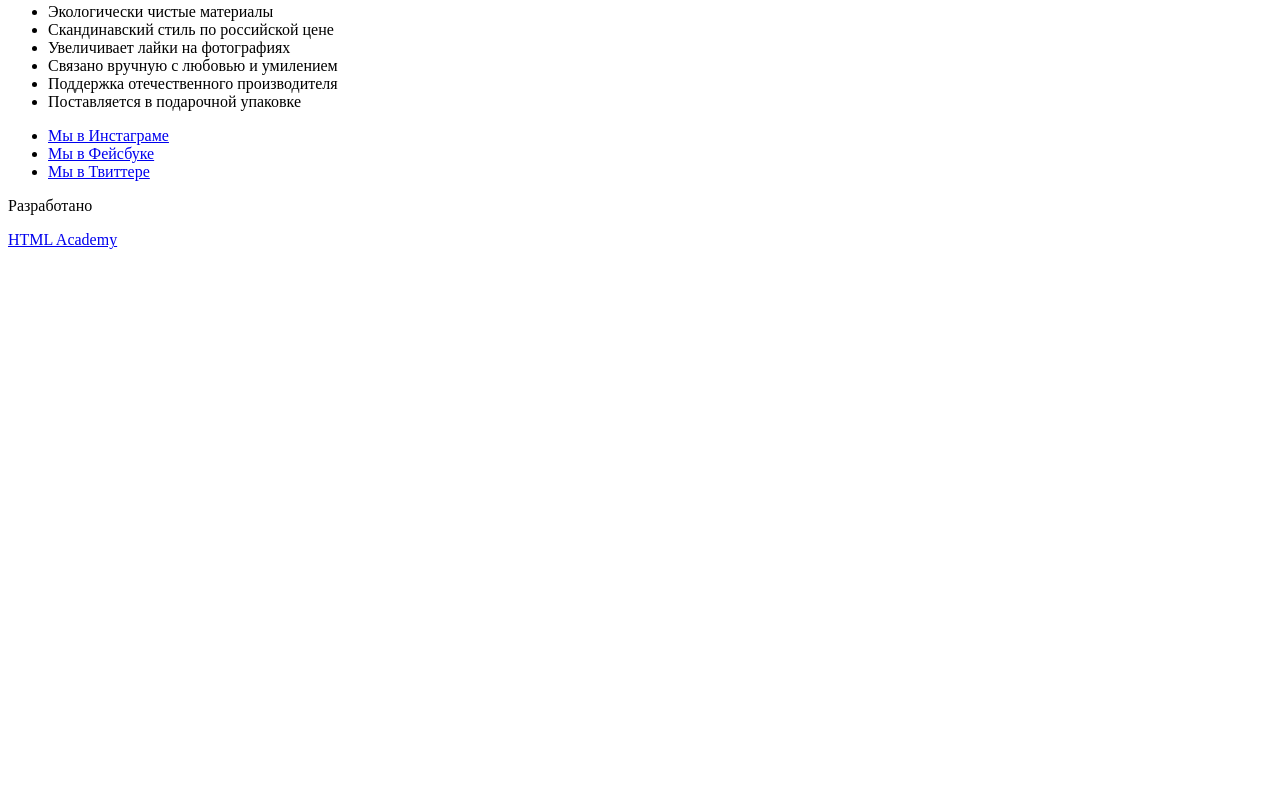
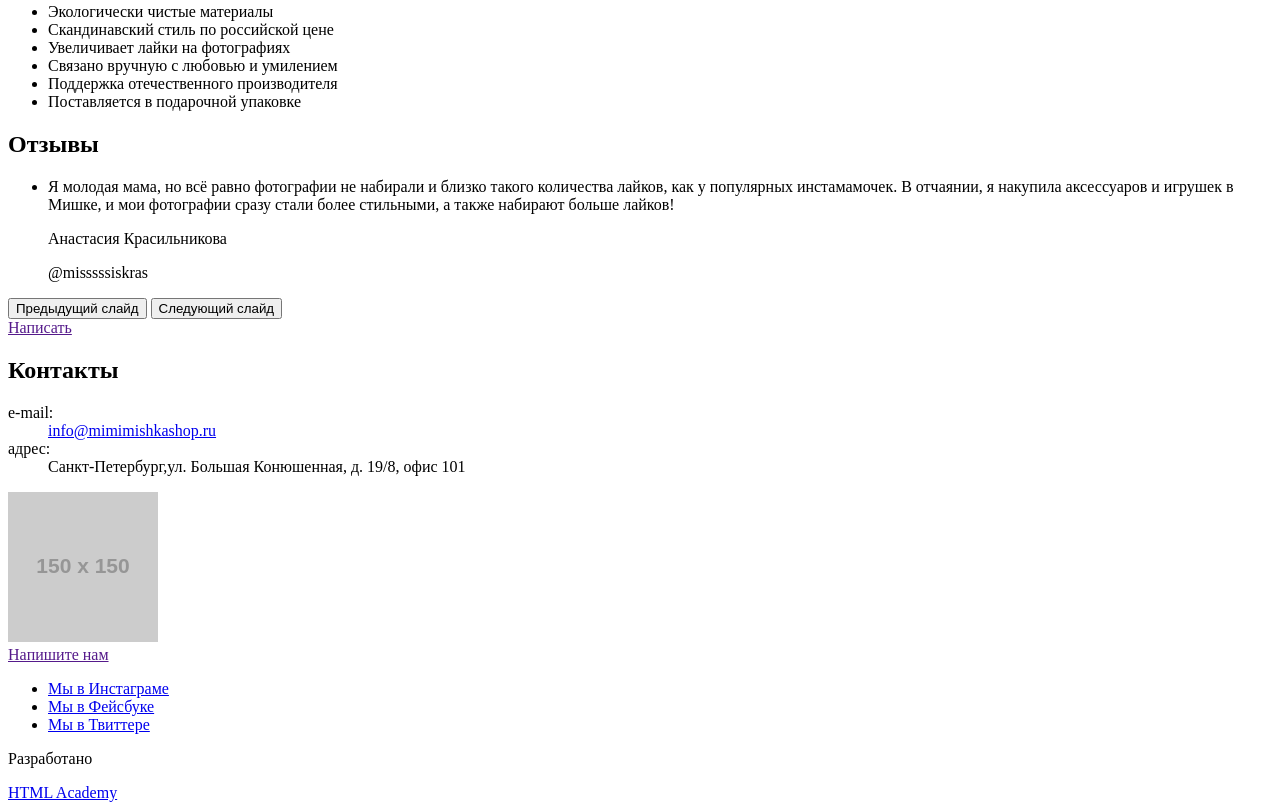
Before and after one commit to ormhildr/34759-mishka-20, a plain HTML site: page source/index.html in a window 1280 px wide. Shown: the part 1075-1885 px from the top of the page. Before the commit the page ends 1332 px from the top, so only its background shows below. Drawn offline with Linux system fonts and the light colour scheme; placeholder pictures from the web are drawn by us.

Commit message:
Изменение разметки

```diff
--- a/source/index.html
+++ b/source/index.html
@@ -38,10 +38,8 @@
                 </ul>
             </div>
         </nav>
-    </header>
-
-    <main class="page-main page-index">
-        <h1 class="page-index__title">Милые штуки ручной работы для дома</h1>
+        <div class="page-header__bottom">
+            <h1 class="page-header__title index-title">Милые штуки ручной работы для дома</h1>
             <section class="articles-menu">
                 <h2 class="visually-hidden">Меню товаров</h2>
                 <ul class="articles-menu__list">
@@ -53,6 +51,10 @@
                     </li>
                 </ul>
             </section>
+        </div>
+    </header>
+
+    <main class="page-main page-index">
         <section class="stocks">
             <h2 class="visually-hidden">Акции магазина</h2>
             <ul class="stocks__list">
@@ -85,6 +87,41 @@
                 <li class="advantages__item">Поставляется в подарочной упаковке</li>
             </ul>
         </section>
+        <section class="reviews">
+            <h2 class="reviews__title">Отзывы</h2>
+            <div class="reviews__wrapper slider">
+                <ul class="reviews__list slider__list">
+                    <li class="reviews__item reviews-item slider__item">
+                        <p class="reviews-item__descr">Я молодая мама, но всё равно фотографии не набирали и близко такого количества лайков, как у популярных инстамамочек. В отчаянии, я накупила аксессуаров и игрушек в Мишке, и мои фотографии сразу стали более стильными, а также набирают
+                            больше лайков!</p>
+                        <div class="reviews-item__author author">
+                            <p class="author__name">Анастасия Красильникова</p>
+                            <p class="author__nickname">@misssssiskras</p>
+                        </div>
+                    </li>
+                </ul>
+                <div class="reviews__toggles slider__toggles">
+                    <button class="slider__toggle toggle-prev" type="button">Предыдущий слайд</button>
+                    <button class="slider__toggle toggle-next" type="button">Следующий слайд</button>
+                </div>
+            </div>
+            <a class="button reviews__button" href="">Написать</a>
+        </section>
+        <section class="contacts">
+            <h2 class="contacts__title">Контакты</h2>
+            <dl class="contacts__address contacts-address">
+                <dt class="contacts-address__title">e-mail:</dt>
+                <dd class="contacts-address__descr contacts-address__descr--mail">
+                    <a class="contacts-address__link" href="mailto:info@mimimishkashop.ru">info@mimimishkashop.ru</a>
+                </dd>
+                <dt class="contacts-address__title">адрес:</dt>
+                <dd class="contacts-address__descr contacts-address__descr--address">Санкт-Петербург,ул. Большая Конюшенная, д. 19/8, офис 101</dd>
+            </dl>
+            <div class="contacts__map map">
+                <img class="map__img" src="https://via.placeholder.com/150x150" alt="Карта с адресом магазина">
+            </div>
+            <a class="button contacts__button" href="">Нaпишите нам</a>
+        </section>
     </main>
 
     <footer class="page-footer">
```
Also changed, not shown: source/catalog.html (+8 -1 lines), source/form.html (+1 -0 lines). Lines whose indentation alone changed are shown as unchanged.
